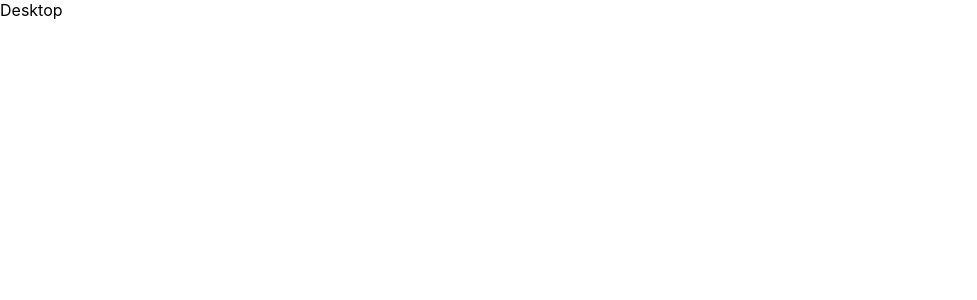
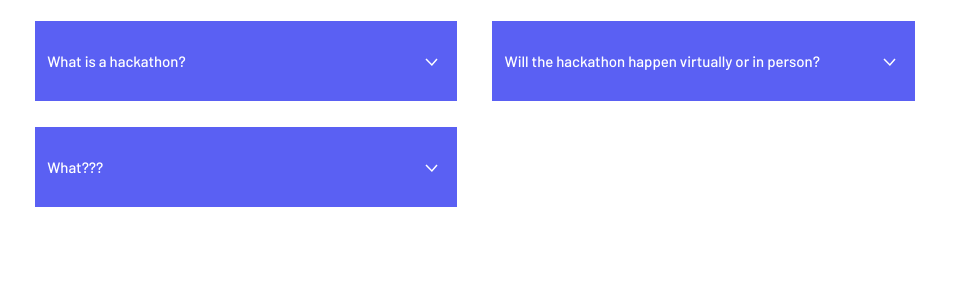
Before and after one commit to sfusurge/z-archived-hackathon, a React (Create React App) app: page / in a window 1280 px wide. Shown: the top 300 px of the page, without its empty margins (0-977 px from the left). Built offline with nearby package versions, Linux system fonts and the light colour scheme.

Commit message:
fixed front-end

```diff
--- a/src/css/AllQuestions.module.css
+++ b/src/css/AllQuestions.module.css
@@ -1,7 +1,7 @@
 .container{
     background-color: var(--color-background-popup);
-    margin-top: 2%;
-    width: 100%;
+    padding-top: 21px;
+    width: 963px;
     display: flex;
     flex-direction: row;
     flex-wrap: wrap;
@@ -10,6 +10,7 @@
 .question{
     margin-bottom: 26px;
     width: 45%;
+    margin-left: 2.5%;
 }
 
 @media only screen and (max-width: 700px){
--- a/src/pages/DesktopHome.js
+++ b/src/pages/DesktopHome.js
@@ -1,7 +1,8 @@
+import FAQ from "../components/AllQuestions"
 const DesktopHome = props => {
   return (
     <>
-      Desktop
+      <FAQ/>
     </>
   )
 }
```
